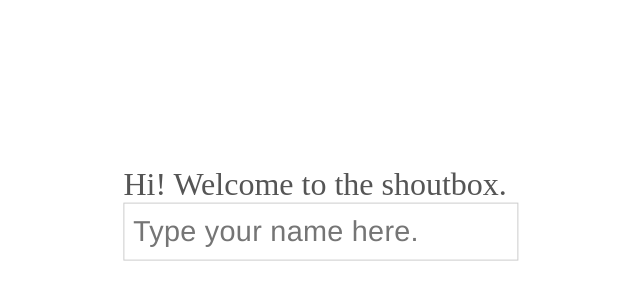
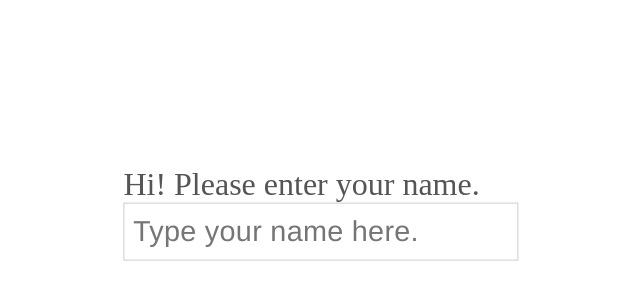
Before and after one commit to j26o/shout-box, a website: page app/index.html in a window 1280 px wide. Shown: the part 202-502 px from the top of the page, without its empty margins (319-959 px from the left). Drawn offline with nearby package versions, Linux system fonts and the light colour scheme; files that its build step writes are made by us from their sources; a web font is replaced by a local one.

Commit message:
Change heading.

```diff
--- a/app/index.html
+++ b/app/index.html
@@ -23,7 +23,7 @@
     <h1 class="hidden">Shout Box</h1>
     <div id="main-wrap">
       <div id="chat-box">
-        <h2>Hi! Welcome to the shoutbox.</h2>
+        <h2>Hi! Please enter your name.</h2>
         <input type="text" id="chat-input" placeholder="Type your name here." autofocus />
       </div>
       <div id="chat-list"></div>
```
Also changed, not shown: www/index.html (+1 -1 lines).
